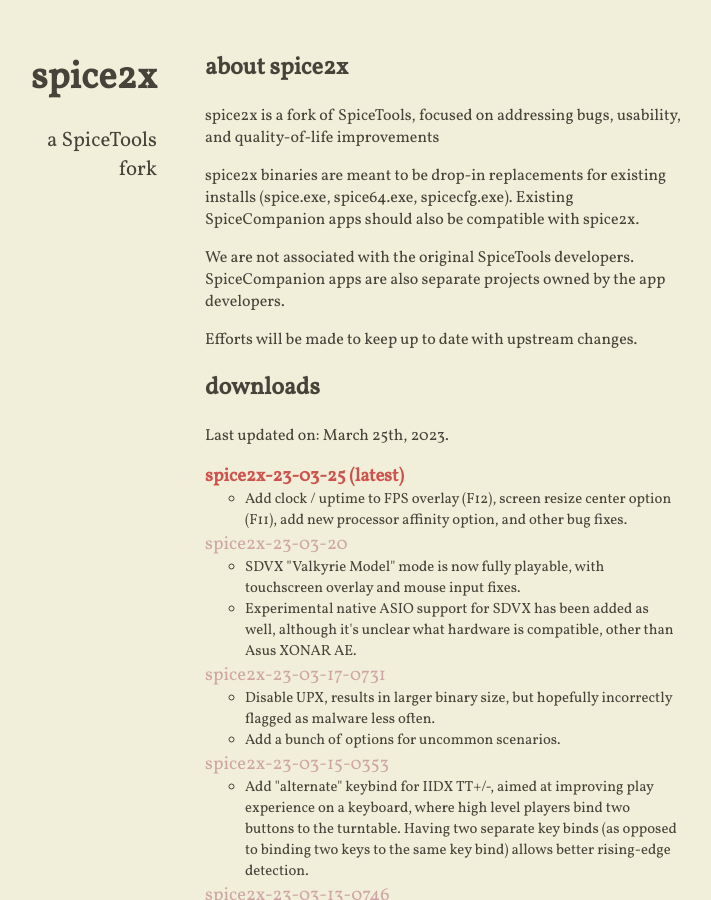
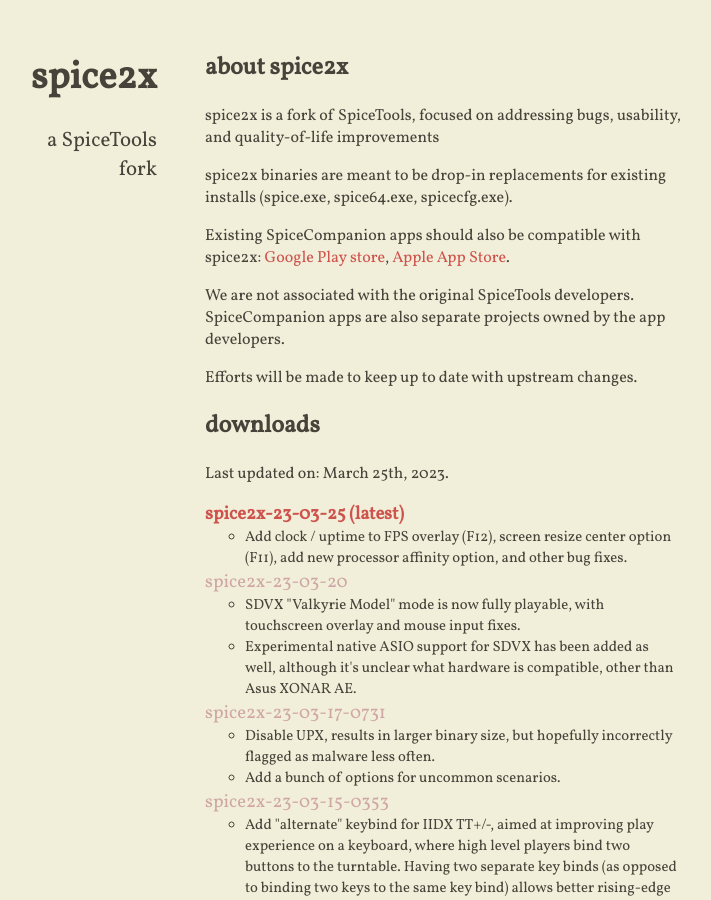
Before and after one commit to spice2x/spice2x.github.io, a Jekyll site: the page built from docs/index.html, in a window 1280 px wide and 900 px high. Shown: the whole window, without its empty margins (299-1010 px from the left). Built offline with Jekyll 4.4.1, drawn with Linux system fonts in a browser that asks for light colours; nearby versions of some CDN libraries.

Commit message:
links to spicecompanion

```diff
--- a/docs/_includes/content.html
+++ b/docs/_includes/content.html
@@ -1,8 +1,12 @@
 <h2>about spice2x</h2>
 <p>spice2x is a fork of SpiceTools, focused on addressing bugs, usability, and quality-of-life improvements</p>
 
-<p>spice2x binaries are meant to be drop-in replacements for existing installs (spice.exe, spice64.exe, spicecfg.exe).
-  Existing SpiceCompanion apps should also be compatible with spice2x.
+<p>spice2x binaries are meant to be drop-in replacements for existing installs (spice.exe, spice64.exe, spicecfg.exe).</p>
+
+<p>
+  Existing SpiceCompanion apps should also be compatible with spice2x:
+  <a href="https://play.google.com/store/apps/details?id=spicedev.spicecompanion">Google Play store</a>,
+  <a href="https://apps.apple.com/us/app/spicecompanion/id1512681974">Apple App Store</a>.
 </p>
 
 <p>We are not associated with the original SpiceTools developers.
```
